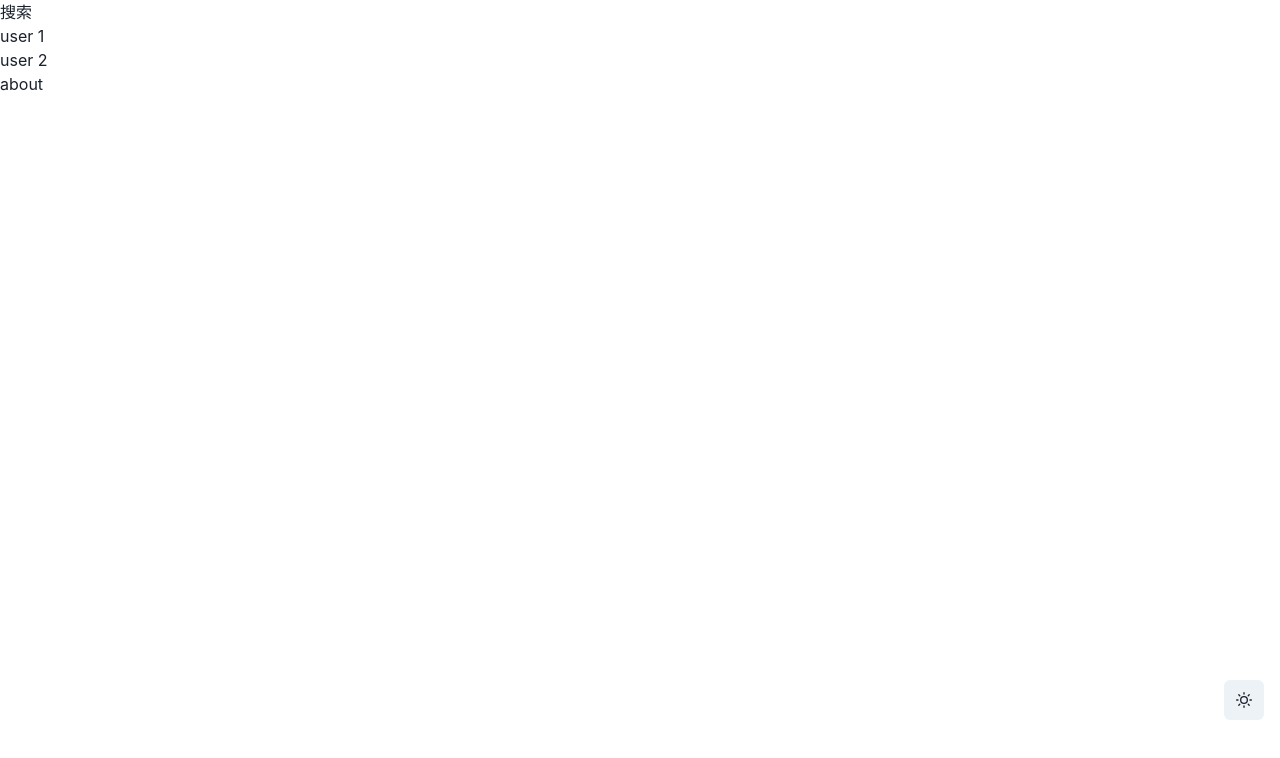
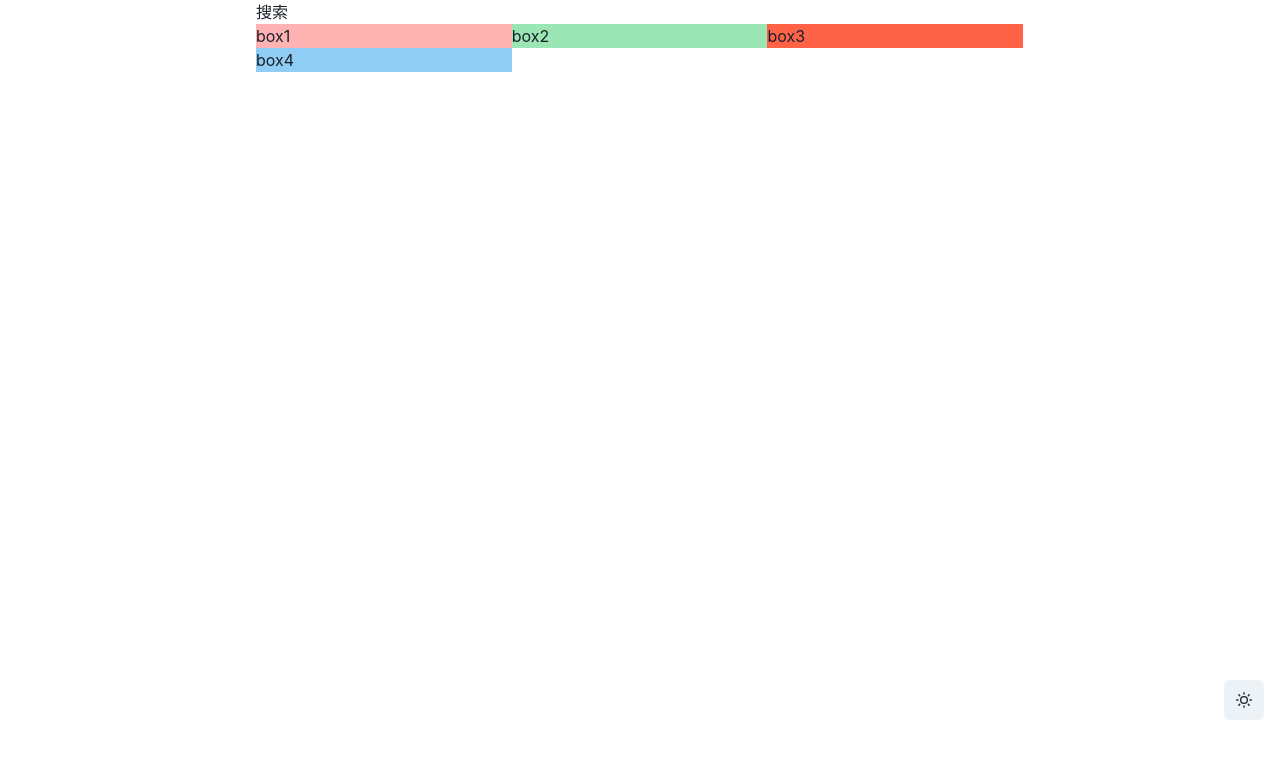
Before and after one commit to dodoto/one, a Next.js app: page / in a window 1280 px wide. Shown: the top 758 px of the page. Built offline with nearby package versions, Linux system fonts and the light colour scheme.

Commit message:
modified:   pages/_app.tsx modified:   pages/book/[id]/index.tsx modified:   pages/index.tsx modified:   tsconfig.json

```diff
--- a/pages/_app.tsx
+++ b/pages/_app.tsx
@@ -16,7 +16,7 @@ const ThemeModeToggleButton = () => {
 function MyApp({ Component, pageProps }: AppProps) {
   return (
     <ChakraProvider>
-      <Component {...pageProps} />
+      <Component {...pageProps}/>
       <ThemeModeToggleButton />
     </ChakraProvider>
   )
--- a/pages/index.tsx
+++ b/pages/index.tsx
@@ -1,27 +1,56 @@
 import type { NextPage } from 'next'
 import Link from 'next/link'
-import { Box, Flex, List, ListItem } from '@chakra-ui/react'
+import { Box, Wrap, WrapItem, Center, Container } from '@chakra-ui/react'
+
+
+// const breakpoints = {
+//   sm: '30em',    480
+//   md: '48em',    768
+//   lg: '62em',    992
+//   xl: '80em',    1280
+//   '2xl': '96em', 1536
+// }
+
+// const TestW = {
+//   base: '100%',
+//   md: '50%',
+//   lg: '33.3%',
+//   xl: '33.3%',
+//   '2xl': '33.3%',
+// }
+
+const TestW = ['100%', '50%', '33.3%']
+
 
 const Home: NextPage = () => {
 
   return (
     <Box minH="100vh">
-      <Flex>
-        <List>
-          <ListItem>
-            <Link href="/search">搜索</Link>
-          </ListItem>
-          <ListItem>
-            <Link href="/user/1">user 1</Link>
-          </ListItem>
-          <ListItem>
-            <Link href="user/2">user 2</Link>
-          </ListItem>
-          <ListItem>
-            <Link href="about">about</Link>
-          </ListItem>
-        </List>
-      </Flex>
+      <Container maxW="800px">
+        <Link href="/search">搜索</Link>
+        <Wrap spacing="0">
+          <WrapItem bg="red.200" w={TestW}>
+            <Center>
+              box1
+            </Center>
+          </WrapItem>
+          <WrapItem bg="green.200" w={TestW}>
+            <Center>
+              box2
+            </Center>
+          </WrapItem>
+          <WrapItem bg="tomato" w={TestW}>
+            <Center>
+              box3
+            </Center>
+          </WrapItem>
+          <WrapItem bg="blue.200" w={TestW}>
+            <Center>
+              box4
+            </Center>
+          </WrapItem>
+        </Wrap>
+      </Container>
     </Box>
   )
 }
--- a/tsconfig.json
+++ b/tsconfig.json
@@ -17,6 +17,7 @@
     "baseUrl": "./",
     "paths": {
       "@/request": ["request/index"],
+      "@/styles": ["styles/index"],
     }
   },
   "include": ["next-env.d.ts", "**/*.ts", "**/*.tsx"],
```
Also changed, not shown: pages/book/[id]/index.tsx (+56 -15 lines).
